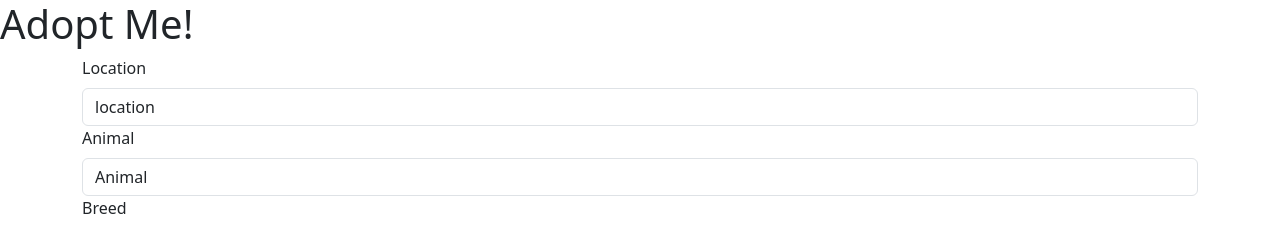
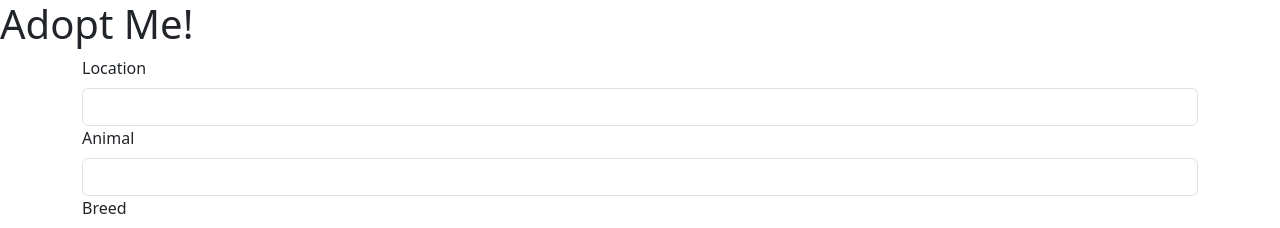
Before and after one commit to notyeninja/react-sandbox, a React (Vite) app: page / in a window 1280 px wide. Shown: the top 228 px of the page. Built offline with nearby package versions, Linux system fonts and the light colour scheme.

Commit message:
hooks - added dropdown and data bind animals

```diff
--- a/src/SearchPets.jsx
+++ b/src/SearchPets.jsx
@@ -1,4 +1,10 @@
+import { useState } from "react";
+
+const ANIMALS = ["bird", "dog", "rabbit"];
+
 const SearchPet = () => {
+  const [location, setLocation] = useState("");
+  const [animal, setAnimal] = useState("");
   return (
     <div className="container">
       <form action="">
@@ -8,18 +14,25 @@
         <input
           id="location"
           type="text"
-          value="location"
+          value={location}
+          onChange={(e) => setLocation(e.target.value)}
           className="form-control"
         />
         <label htmlFor="animal" className="form-label">
           Animal
         </label>
-        <input
+        <select
+          className="form-control"
+          name="animal"
           id="animal"
-          type="text"
-          value="Animal"
-          className="form-control"
-        />
+          value={animal}
+          onChange={(e) => setAnimal(e.target.value)}
+        >
+          <option />
+          {ANIMALS.map((animal) => (
+            <option key={animal}>{animal}</option>
+          ))}
+        </select>
         <label htmlFor="breed" className="form-label">
           Breed
         </label>
```
